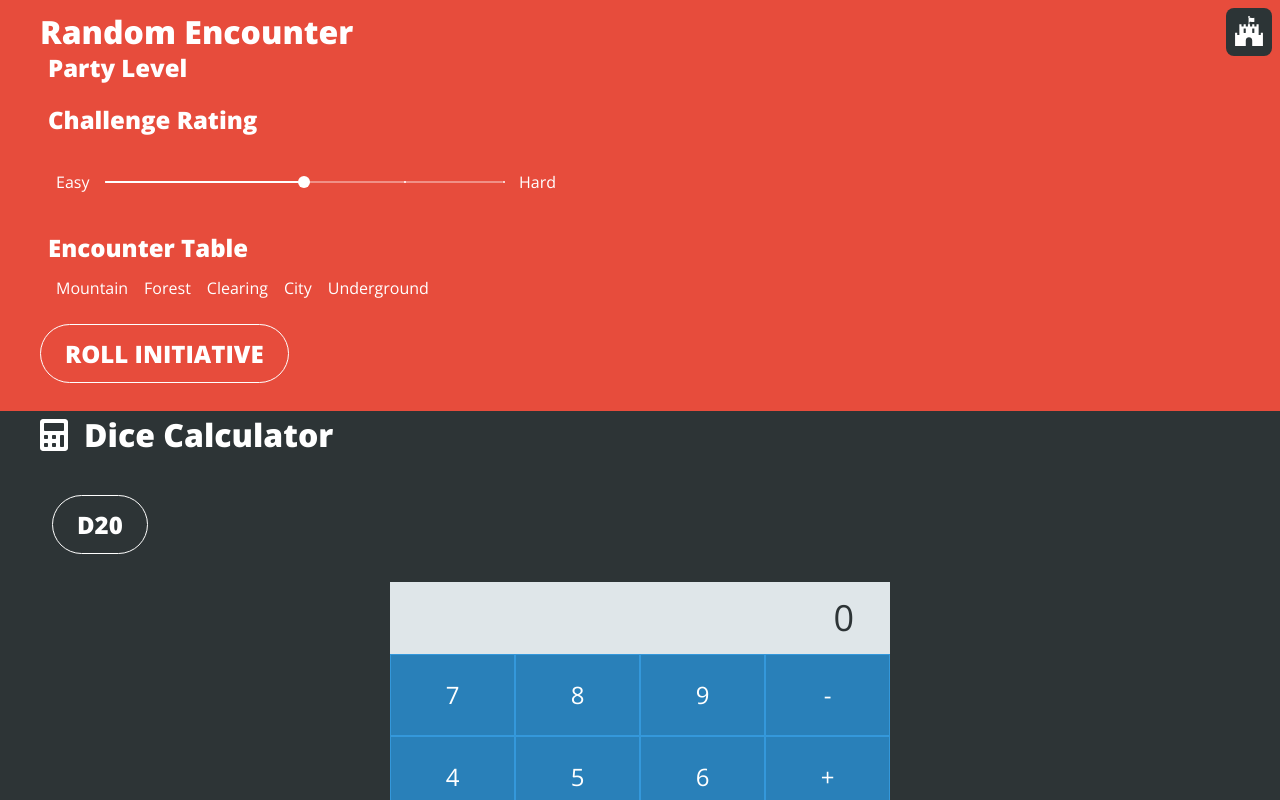
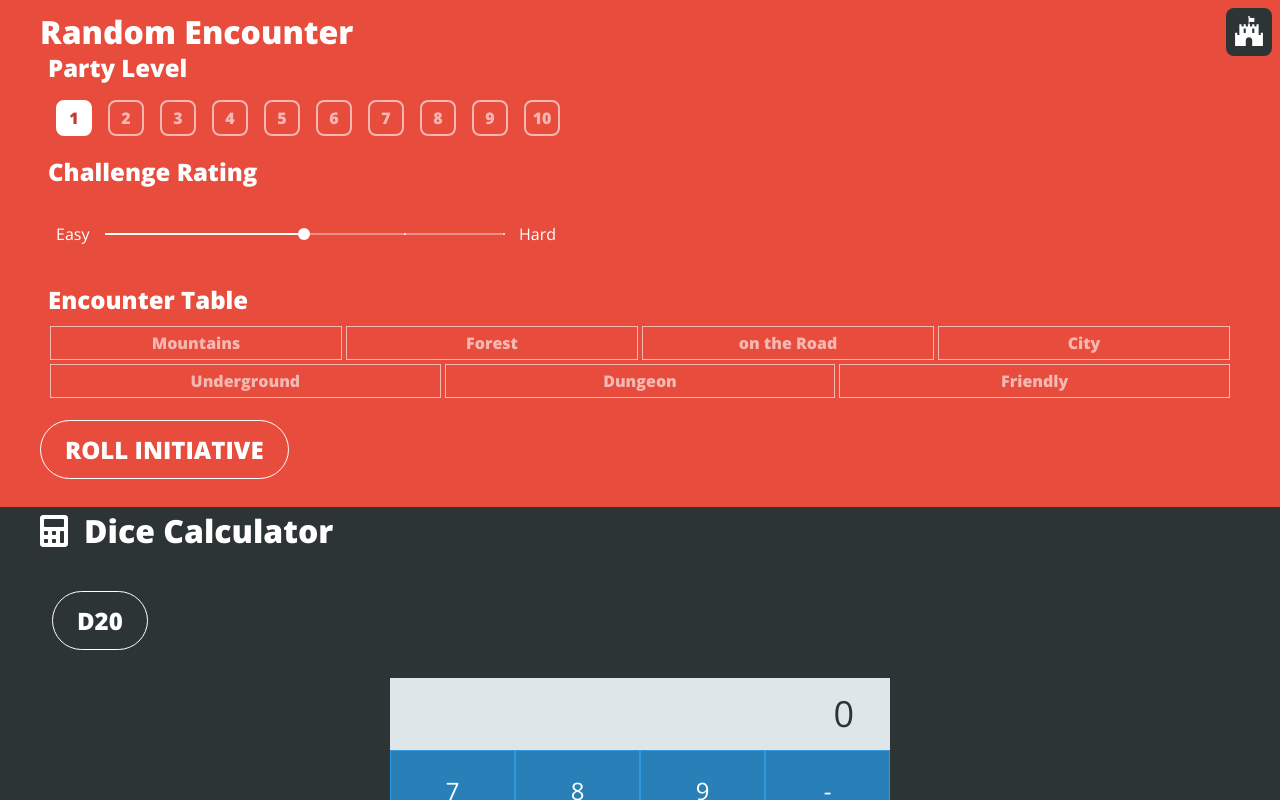
Before and after one commit to getHashSet/dm_helper, a React (Create React App) app in the folder client/: page /dm in a window 1280 px wide. Shown: the top 800 px of the page. Built offline with nearby package versions, Linux system fonts and the light colour scheme.

Commit message:
updated some logic and handled some edge cases.

```diff
--- a/client/src/components/Npc/Npc.jsx
+++ b/client/src/components/Npc/Npc.jsx
@@ -51,7 +51,7 @@ export default function Npc() {
                     <p>flaw</p>
                 </div>
                 <StyledButton onClick={createNPC}>
-                    <svg aria-hidden="true" focusable="false" data-prefix="far" data-icon="id-card" className="svg-inline--fa fa-id-card fa-w-18" role="img" xmlns="http://www.w3.org/2000/svg" viewBox="0 0 576 512"><path fill="currentColor" d="M528 32H48C21.5 32 0 53.5 0 80v352c0 26.5 21.5 48 48 48h480c26.5 0 48-21.5 48-48V80c0-26.5-21.5-48-48-48zm0 400H303.2c.9-4.5.8 3.6.8-22.4 0-31.8-30.1-57.6-67.2-57.6-10.8 0-18.7 8-44.8 8-26.9 0-33.4-8-44.8-8-37.1 0-67.2 25.8-67.2 57.6 0 26-.2 17.9.8 22.4H48V144h480v288zm-168-80h112c4.4 0 8-3.6 8-8v-16c0-4.4-3.6-8-8-8H360c-4.4 0-8 3.6-8 8v16c0 4.4 3.6 8 8 8zm0-64h112c4.4 0 8-3.6 8-8v-16c0-4.4-3.6-8-8-8H360c-4.4 0-8 3.6-8 8v16c0 4.4 3.6 8 8 8zm0-64h112c4.4 0 8-3.6 8-8v-16c0-4.4-3.6-8-8-8H360c-4.4 0-8 3.6-8 8v16c0 4.4 3.6 8 8 8zm-168 96c35.3 0 64-28.7 64-64s-28.7-64-64-64-64 28.7-64 64 28.7 64 64 64z"></path></svg>
+                    <svg aria-hidden="true" focusable="false" data-prefix="fas" data-icon="dice-d20" className="svg-inline--fa fa-dice-d20 fa-w-15" role="img" xmlns="http://www.w3.org/2000/svg" viewBox="0 0 480 512"><path fill="currentColor" d="M106.75 215.06L1.2 370.95c-3.08 5 .1 11.5 5.93 12.14l208.26 22.07-108.64-190.1zM7.41 315.43L82.7 193.08 6.06 147.1c-2.67-1.6-6.06.32-6.06 3.43v162.81c0 4.03 5.29 5.53 7.41 2.09zM18.25 423.6l194.4 87.66c5.3 2.45 11.35-1.43 11.35-7.26v-65.67l-203.55-22.3c-4.45-.5-6.23 5.59-2.2 7.57zm81.22-257.78L179.4 22.88c4.34-7.06-3.59-15.25-10.78-11.14L17.81 110.35c-2.47 1.62-2.39 5.26.13 6.78l81.53 48.69zM240 176h109.21L253.63 7.62C250.5 2.54 245.25 0 240 0s-10.5 2.54-13.63 7.62L130.79 176H240zm233.94-28.9l-76.64 45.99 75.29 122.35c2.11 3.44 7.41 1.94 7.41-2.1V150.53c0-3.11-3.39-5.03-6.06-3.43zm-93.41 18.72l81.53-48.7c2.53-1.52 2.6-5.16.13-6.78l-150.81-98.6c-7.19-4.11-15.12 4.08-10.78 11.14l79.93 142.94zm79.02 250.21L256 438.32v65.67c0 5.84 6.05 9.71 11.35 7.26l194.4-87.66c4.03-1.97 2.25-8.06-2.2-7.56zm-86.3-200.97l-108.63 190.1 208.26-22.07c5.83-.65 9.01-7.14 5.93-12.14L373.25 215.06zM240 208H139.57L240 383.75 340.43 208H240z"></path></svg>
                     <span>Roll NPC</span>
                 </StyledButton>
             </StyledFrame>
--- a/client/src/components/RandomEncounter/RandomEncounter.jsx
+++ b/client/src/components/RandomEncounter/RandomEncounter.jsx
@@ -1,17 +1,17 @@
 // ========== //
 //   IMPORT   //
 // ========== //
-import React, { useState } from 'react';
-import styled from 'styled-components';
+import React, { useState } from "react";
+import styled from "styled-components";
 // import { useDispatch } from "react-redux";
-import Slider from '../_subcomponents/Slider/Slider';
-import EnemyCard from '../_subcomponents/EnemyCard/EnemyCard';
-import axios from 'axios';
+import Slider from "../_subcomponents/Slider/Slider";
+import EnemyCard from "../_subcomponents/EnemyCard/EnemyCard";
+import axios from "axios";
 
 // ===================== //
 //     DEFAULT PROPS     //
 // ===================== //
-RandomEncounter.defaultProps = {}
+RandomEncounter.defaultProps = {};
 
 // ============== //
 //     EXPORT     //
@@ -22,40 +22,72 @@ export default function RandomEncounter() {
   // =================== //
   const [userEncounterSelection, updateuserEncounterSelection] = useState("");
   const [partyLevel, updatepartyLevel] = useState("1");
-    const [difficulty, updateDificulty] = useState("0");
+  const [difficulty, updateDificulty] = useState(3);
   const challengeRating = +partyLevel + +difficulty;
-    const [enemyEncounter, updateenemyEncounter] = useState({enemies: []});
+  const [enemyEncounter, updateenemyEncounter] = useState({ enemies: [] });
   // const dispatch = useDispatch();
+  const partyLevelMax = 10;
+  const rollTables = [
+    "Mountains",
+    "Forest",
+    "on the Road",
+    "City",
+    "Underground",
+    "Dungeon",
+    "Friendly",
+  ];
 
   // ================ //
   //     Functions    //
   // ================ //
-    const encounterTableSelected = (e) => {
-        console.log("USER: selected an encounter type of {}");
-        e.preventDefault();
-    };
-
   const rollEnemyEncounter = (e) => {
     e.preventDefault();
     // TODO: start load screen.
-        console.log("Rolling enemy encounter");
+    console.log("Challenge table: " + challengeRating);
 
-        axios.get("/api/encounter")
+    axios
+      .get(`/api/encounter?${challengeRating}`)
       .then((data) => {
         updateenemyEncounter(data.data.encounter);
-            console.log(enemyEncounter);
+        // console.log(enemyEncounter);
       })
-        .catch(err => {
-            console.log('There was an issue with the api call.');
+      .catch((err) => {
+        console.log("There was an issue with the api call.");
       })
       .finally(() => {
         // TODO: remove load screen.
-            console.log('Got encounter.');
       });
+  };
+
+  const clearEnemyEncounter = () => {
+    updateenemyEncounter({ enemies: [] });
+  };
+
+  const partyLevelButtons = () => {
+    const renderThis = [];
+    for (let i = 0; i < partyLevelMax; i++) {
+      renderThis.push(
+        <li
+          key={i}
+          className="numbers"
+          onClick={partyLevelHandler}
+          value={i + 1}
+        >
+          {i + 1}
+        </li>
+      );
     }
 
-    const clearEnemyEncounter = () => {
-        updateenemyEncounter({enemies: []});
+    return renderThis;
+  };
+
+  const encounterTableSelected = (e) => {
+    e.preventDefault();
+    updateuserEncounterSelection(e.target.value);
+  };
+
+  const partyLevelHandler = (e) => {
+    updatepartyLevel(e.target.value);
   };
 
   // ========== //
@@ -65,57 +97,76 @@ export default function RandomEncounter() {
     <React.Fragment>
       <StyledSection>
         <StyledFrame>
-
           <h2>Random Encounter</h2>
 
-                    <StyledOptionBox>
+          <StyledOptionBox partyLevel={partyLevel}>
             <h3>Party Level</h3>
+            <ul>{partyLevelButtons()}</ul>
           </StyledOptionBox>
 
           <StyledOptionBox>
             <h3>Challenge Rating</h3>
-                        <Slider/>
+            <Slider updateDificulty={updateDificulty} difficulty={difficulty} />
           </StyledOptionBox>
 
           <StyledOptionBox>
             <h3>Encounter Table</h3>
-                        <StyledFlexOptionsUL className="encounter_table">
-                            <li onClick={encounterTableSelected}>Mountain</li>
-                            <li>Forest</li>
-                            <li>Clearing</li>
-                            <li>City</li>
-                            <li>Underground</li>
+            <StyledFlexOptionsUL className="encounter_table" userEncounterSelection={userEncounterSelection}>
+              {rollTables.map((location, index) => {
+                return (
+                  <li key={index} value={index + 1} onClick={encounterTableSelected}>
+                    {location}
+                  </li>
+                );
+              })}
             </StyledFlexOptionsUL>
           </StyledOptionBox>
 
-                    <StyledButton onClick={rollEnemyEncounter}>Roll Initiative</StyledButton>
-
+          <StyledButton onClick={rollEnemyEncounter}>
+            Roll Initiative
+          </StyledButton>
         </StyledFrame>
       </StyledSection>
 
       {/* BATTLE FIELD */}
-            <StyledBattleField className={enemyEncounter.enemies.length > 0 ? "show" : "hide"}>
+      <StyledBattleField
+        className={enemyEncounter.enemies.length > 0 ? "show" : "hide"}
+      >
         <StyledFrame>
           <h2>Battle Field</h2>
           <StyledDeck>
             {enemyEncounter.enemies.map((enemy, index) => {
-                            return<EnemyCard key={index} enemy={enemy} />
+              return <EnemyCard key={index} enemy={enemy} />;
             })}
           </StyledDeck>
         </StyledFrame>
         <div className="end_battle" onClick={clearEnemyEncounter}>
-                    <svg aria-hidden="true" focusable="false" data-prefix="fas" data-icon="times" className="svg-inline--fa fa-times fa-w-11" role="img" xmlns="http://www.w3.org/2000/svg" viewBox="0 0 352 512"><path fill="currentColor" d="M242.72 256l100.07-100.07c12.28-12.28 12.28-32.19 0-44.48l-22.24-22.24c-12.28-12.28-32.19-12.28-44.48 0L176 189.28 75.93 89.21c-12.28-12.28-32.19-12.28-44.48 0L9.21 111.45c-12.28 12.28-12.28 32.19 0 44.48L109.28 256 9.21 356.07c-12.28 12.28-12.28 32.19 0 44.48l22.24 22.24c12.28 12.28 32.2 12.28 44.48 0L176 322.72l100.07 100.07c12.28 12.28 32.2 12.28 44.48 0l22.24-22.24c12.28-12.28 12.28-32.19 0-44.48L242.72 256z"></path></svg>
+          <svg
+            aria-hidden="true"
+            focusable="false"
+            data-prefix="fas"
+            data-icon="times"
+            className="svg-inline--fa fa-times fa-w-11"
+            role="img"
+            xmlns="http://www.w3.org/2000/svg"
+            viewBox="0 0 352 512"
+          >
+            <path
+              fill="currentColor"
+              d="M242.72 256l100.07-100.07c12.28-12.28 12.28-32.19 0-44.48l-22.24-22.24c-12.28-12.28-32.19-12.28-44.48 0L176 189.28 75.93 89.21c-12.28-12.28-32.19-12.28-44.48 0L9.21 111.45c-12.28 12.28-12.28 32.19 0 44.48L109.28 256 9.21 356.07c-12.28 12.28-12.28 32.19 0 44.48l22.24 22.24c12.28 12.28 32.2 12.28 44.48 0L176 322.72l100.07 100.07c12.28 12.28 32.2 12.28 44.48 0l22.24-22.24c12.28-12.28 12.28-32.19 0-44.48L242.72 256z"
+            ></path>
+          </svg>
         </div>
       </StyledBattleField>
     </React.Fragment>
-    )
+  );
 }
 
 // ========= //
 //   STYLE   //
 // ========= //
 const StyledSection = styled.section`
-    padding: 1em .5em;
+  padding: 1em 0.5em;
   background-color: #e74c3c;
   display: flex;
   justify-content: center;
@@ -123,33 +174,92 @@ const StyledSection = styled.section`
 
 const StyledFlexOptionsUL = styled.ul`
   display: flex;
+  flex-wrap: wrap;
+  justify-content: center;
+  align-items: center;
 
   li {
-        padding: .5em;
+    display: flex;
+    flex-wrap: nowrap;
+    flex-grow: 1;
+    justify-content: center;
+    align-items: center;
+    width: 20vw;
+    overflow: hidden;
+    padding: 0.5em;
+    margin: 2px;
+    text-align: center;
+    border: 1px solid #fff;
+    font-weight: 700;
+    opacity: .6;
+    user-select: none;
 
     &:hover {
       cursor: pointer;
-            font-weight: 700;
+      opacity: 1;
     }
 
     &:active {
       transform: translateY(4px);
     }
 
-        &.selected {
-            font-weight: 900;
+    &:nth-child(${props => props.userEncounterSelection}) {
+        opacity: 1;
+        color: #e74c3c;
+        background-color: #fff;
+    }
+
+    @media (max-width: 768px) {
+      width: 100%;
     }
   }
 `;
 const StyledOptionBox = styled.div`
-    padding: .5em;
+  padding: 0.5em;
 
   h3 {
-        padding-bottom: .5em;
+    padding-bottom: 0.5em;
     font-size: 1.5em;
     font-weight: 700;
     display: block;
     width: 100%;
+  }
+
+  ul {
+    display: flex;
+    flex-wrap: wrap;
+
+    .numbers {
+      width: 2em;
+      height: 2em;
+      border-radius: 0.5em;
+      margin: 0.5em;
+      display: flex;
+      justify-content: center;
+      align-items: center;
+      border: 2px solid #fff;
+      font-weight: 900;
+      opacity: .6;
+
+      &:hover {
+        cursor: pointer;
+        opacity: 1;
+      }
+
+      &:active {
+        transform: translateY(4px);
+      }
+
+      &:nth-child(${(props) => props.partyLevel}) {
+        background-color: #fff;
+        color: #c0392b;
+        opacity: 1;
+      }
+
+      @media (max-width: 768px) {
+
+      }
+    }
   }
 `;
 const StyledFrame = styled.div`
@@ -161,13 +271,13 @@ const StyledFrame = styled.div`
     font-size: 2em;
     font-weight: 800;
   }
-`
+`;
 const StyledButton = styled.button`
   background: none;
   color: #fff;
   font-size: 1.5em;
-    padding: .5em 1em;
-    margin: .5em 0;
+  padding: 0.5em 1em;
+  margin: 0.5em 0;
   border-radius: 2em;
   border: 1px solid #fff;
   text-transform: uppercase;
@@ -185,6 +295,10 @@ const StyledButton = styled.button`
 
   &:focus {
     outline: none;
+  }
+
+    @media (max-width: 768px) {
+        width: 100%;
     }
 `;
 
@@ -208,7 +322,7 @@ const StyledBattleField = styled.section`
 
   &.show {
     max-height: 5000px;
-        padding: 1em .5em;
+    padding: 1em 0.5em;
   }
 
   &.hide {
@@ -218,8 +332,8 @@ const StyledBattleField = styled.section`
 
   .end_battle {
     position: absolute;
-        top: .5em;
-        right: .5em;
+    top: 0.5em;
+    right: 0.5em;
     color: black;
 
     svg {
@@ -264,7 +378,7 @@ const StyledToast = styled.section`
   text-align: center;
 
   p {
-        padding: .5em 0;
+    padding: 0.5em 0;
 
     i {
       font-style: italic;
@@ -279,4 +393,4 @@ const StyledToast = styled.section`
     font-weight: 600;
     font-size: 1.5em;
   }
-`
+`;
--- a/client/src/components/_subcomponents/ActionAttack/ActionAttack.jsx
+++ b/client/src/components/_subcomponents/ActionAttack/ActionAttack.jsx
@@ -201,7 +201,7 @@ export default function ActionAttack(props) {
 
         const reactElement =
             <StyledToast>
-                <h4>{hitRollText} to hit</h4>
+                <h4>{hitRollText}</h4>
                 <div className="totals">
                     <p> Hit Roll: {hitRollText}</p>
                     <p>Damage Roll: <span>{damageRoll}</span></p>
--- a/client/src/components/_subcomponents/EnemyCard/EnemyCard.jsx
+++ b/client/src/components/_subcomponents/EnemyCard/EnemyCard.jsx
@@ -238,7 +238,7 @@ export default function EnemyCard(props) {
             DEX_mod: getMod(props.enemy.stats.DEX),
         }
 
-        console.log(action);
+        // console.log(action);
         switch (`${action.type}`.toLowerCase()) {
             case "attack":
                 return  <ActionAttack key={index} action={action} mods={mods} hasDisadvantage={hasDisadvantage} disadvantageToggle={disadvantageToggle} hasAdvantage={hasAdvantage} advantageToggle={advantageToggle}/>;
@@ -554,6 +554,7 @@ const StyledCard = styled.article`
 
     @media (max-width: 768px) {
         width: 100%;
+        height: auto;
         max-width: 400px;
         min-width: 0px;
     }
```
Also changed, not shown: client/src/components/DiceCalculator/DiceCalculator.jsx (+15 -1 lines), client/src/components/Inn/Inn.jsx (+83 -24 lines), client/src/components/_subcomponents/Slider/Slider.jsx (+10 -7 lines), client/public/svg/times-solid.svg (deleted). Lines whose indentation alone changed are shown as unchanged.
